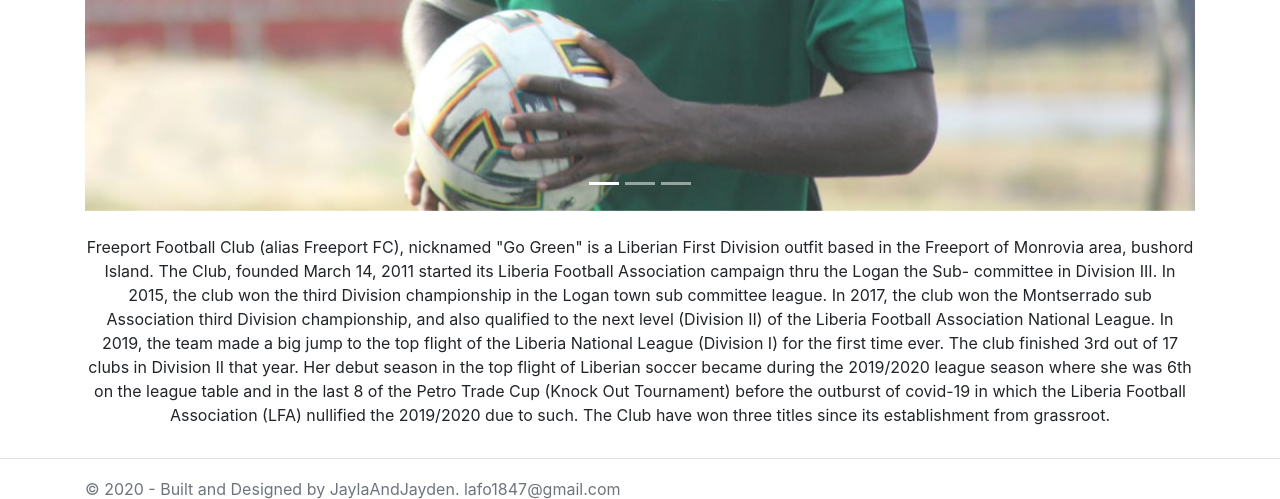
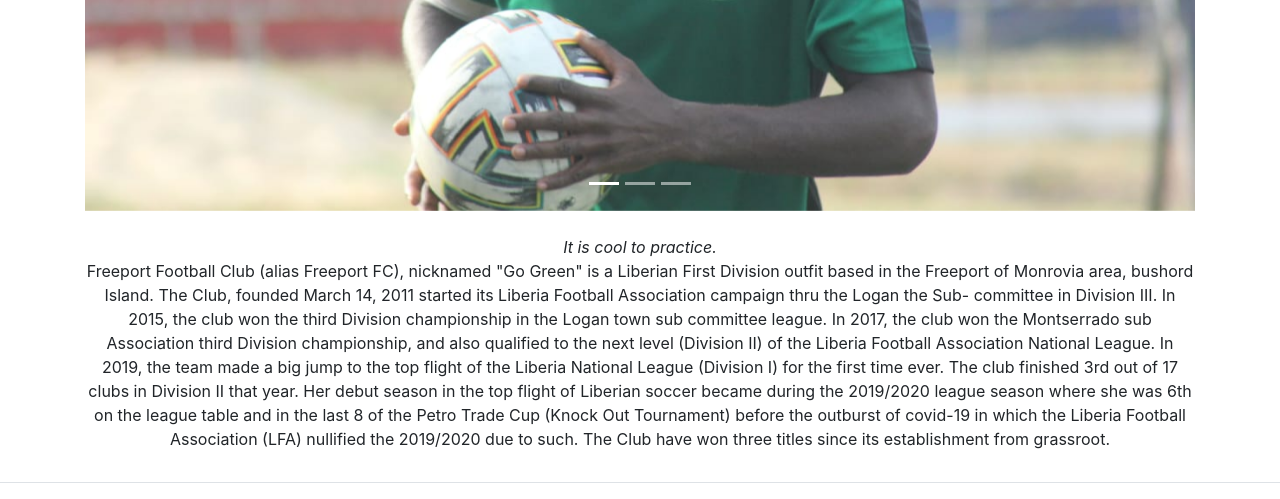
Before and after one commit to jmunyeneh/soccer_backup, an ASP.NET Core app: page / in a window 1280 px wide. Shown: the part 602-1101 px from the top of the page. Run offline with ASP.NET Core 8, Linux system fonts and the light colour scheme.

Commit message:
Added "It is cool to practice in index

```diff
--- a/WebApplication1/Pages/Index.cshtml
+++ b/WebApplication1/Pages/Index.cshtml
@@ -84,6 +84,9 @@
             </div>
         </div>
         *@
+        <div>
+            <em>It is cool to practice.</em>
+        </div>
 
 
             <p>
```
